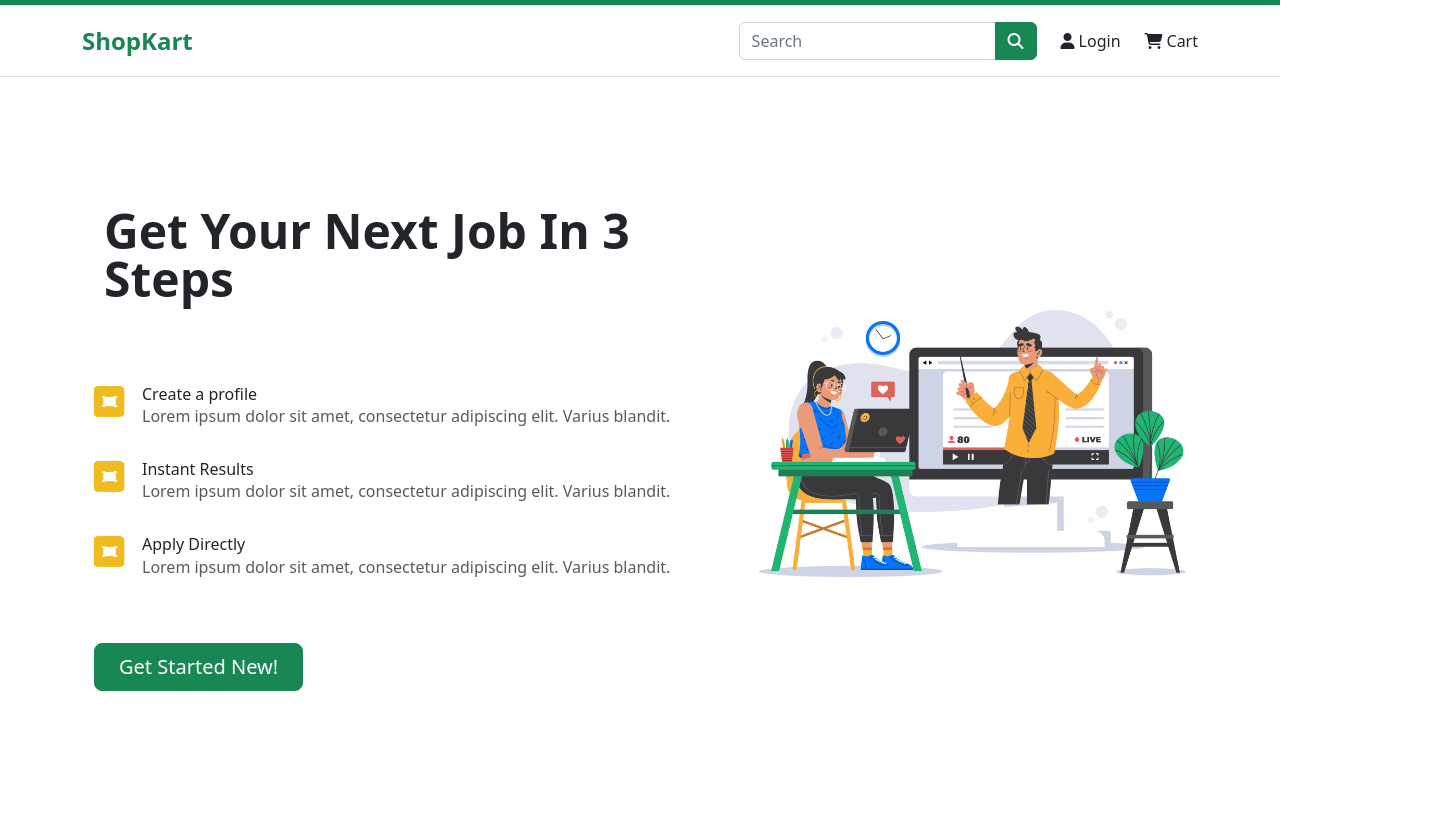
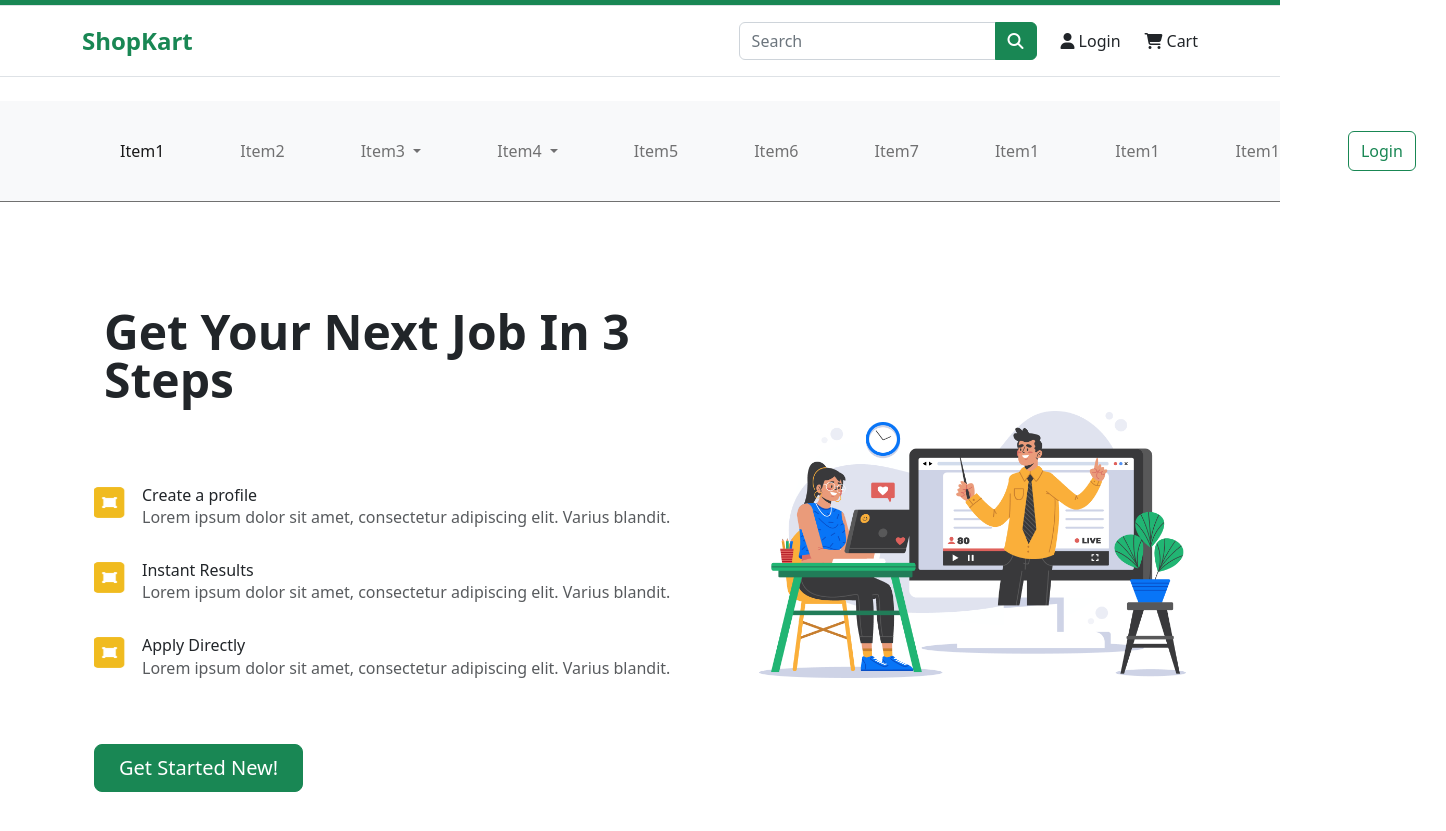
Before and after one commit to MdFarhan036/demoaapp, a plain HTML site: page index.html in a window 1280 px wide. Shown: the part 51-882 px from the top of the page, 1446 px wide, since content can reach past the window. Before the commit the page ends 838 px from the top, so only its background shows below. Drawn offline with nearby package versions, Linux system fonts and the light colour scheme.

Commit message:
Update index.html

```diff
--- a/index.html
+++ b/index.html
@@ -72,11 +72,12 @@
         <div class="px-3 py-2 text-bg-success border-bottom">
             <div class="container">
                 <div class="d-flex flex-wrap align-items-center justify-content-center justify-content-lg-start">
-                <a  class="d-flex align-items-center my-2 my-lg-0 me-lg-auto text-white text-decoration-none">
+                    <a class="d-flex align-items-center my-2 my-lg-0 me-lg-auto text-white text-decoration-none">
                         <li>Lowest guranteed price across the globe. Get Upto 50% off! Book Now</li>
                     </a>
                     <ul class="nav col-12 col-lg-auto my-2 justify-content-center my-md-0 text-small">
-                  <li><a class="nav-link me-2 text-reset" href="#"><i class="fa-solid fa-phone-volume"></i></a></li>
+                        <li><a class="nav-link me-2 text-reset" href="#"><i class="fa-solid fa-phone-volume"></i></a>
+                        </li>
                         <li><a class="nav-link me-2 text-reset" href="#"><i class="fa-brands fa-whatsapp"></i></a></li>
                         <li><a class="nav-link text-reset" href="#"><i class="fa-solid fa-envelope"></i></a></li>
                     </ul>
@@ -84,16 +85,17 @@
             </div>
         </div>
 
-        <nav class="py-3 mb-4 border-bottom">
+        <div class="py-3 mb-4 border-bottom">
             <div class="container d-flex flex-wrap justify-content-center">
                 <a href="/"
                     class="d-flex align-items-center mb-3 mb-lg-0 me-lg-auto link-body-emphasis text-decoration-none">
-                    <span class="fs-4 text-success fw-bold" >ShopKart</span>
+                    <span class="fs-4 text-success fw-bold">ShopKart</span>
                 </a>
                 <form class="d-flex" role="search">
                     <div class="input-group">
                         <input type="search" class="form-control" placeholder="Search" aria-label="Search">
-                        <button class="btn btn-success  " type="submit"><i class="fa-solid fa-magnifying-glass"></i></button>
+                        <button class="btn btn-success  " type="submit"><i
+                                class="fa-solid fa-magnifying-glass"></i></button>
                     </div>
                 </form>
                 <div class="text-end d-flex align-items-center  link-body-emphasis text-decoration-none">
@@ -102,13 +104,72 @@
                 </div>
             </div>
         </div>
+        </div>
+        <nav class="navbar navbar-expand-lg navbar-light bg-light text-center d-flex justify-content-center">
+            <div class="container-fluid">
+                <div class="main-menu collapse navbar-collapse" id="navbarNavDropdown">
+                    <ul class="navbar-nav">
+                        <li class="nav-item">
+                            <a class="nav-link active" aria-current="page" href="index.html">Item1</a>
+                        </li>
+                        <li class="nav-item">
+                            <a class="nav-link" href="#">Item2</a>
+                        </li>
+                        <li class="nav-item dropdown">
+                            <a class="nav-link dropdown-toggle" href="#" data-bs-toggle="dropdown"
+                                id="navbarDropdownMenuLink" role="button" aria-expanded="false">Item3 <i
+                                   ></i></a>
+                            <ul>
+                                <li><a href="#">product1</a></li>
+                                <li><a href="#">product2</a></li>
+                                <li><a href="#">product3</a></li>
+                                <li><a href="#">product4</a></li>
+                            </ul>
+                        </li>
+                        <li class="nav-item dropdown">
+                            <a class="nav-link dropdown-toggle" href="#" data-bs-toggle="dropdown"
+                                id="navbarDropdownMenuLink" role="button" aria-expanded="false">Item4 <i
+                                   ></i></a>
+                            <ul>
+                                <li><a href="#">Service1</a></li>
+                                <li><a href="#">Service2</a></li>
+                                <li><a href="#">Service3</a></li>
+                                <li><a href="#">Service4</a></li>
+                            </ul>
+                        </li>
+                        <li class="nav-item">
+                            <a class="nav-link" href="#">Item5</a>
+                        </li>
+                        <li class="nav-item">
+                            <a class="nav-link" href="#">Item6</a>
+                        </li>
+                        <li class="nav-item">
+                            <a class="nav-link" href="#">Item7</a>
+                        </li>
+                        <li class="nav-item">
+                            <a class="nav-link" href="#">Item1</a>
+                        </li>
+                        <li class="nav-item">
+                            <a class="nav-link" href="#">Item1</a>
+                        </li>
+                        <li class="nav-item">
+                            <a class="nav-link" href="#">Item1</a>
+                        </li>
+                        <li class="nav-item">
+
+                            <button class="btn btn-outline-success my-2 my-sm-0" type="submit">Login</button>
+                        </li>
+                    </ul>
+                </div>
+            </div>
         </nav>
     </header>
 
     <div class="container col-xxl-12 px-4 py-5">
         <div class="row flex-lg-row-reverse align-items-center g-5 py-5">
             <div class="col-10 col-sm-8 col-lg-5">
-            <img src="./Illustration.png" class="d-block mx-lg-auto img-fluid" alt="Bootstrap Themes" width="700" height="500" loading="lazy">
+                <img src="./Illustration.png" class="d-block mx-lg-auto img-fluid" alt="Bootstrap Themes" width="700"
+                    height="500" loading="lazy">
             </div>
             <div class="col-lg-7">
                 <h1 class="display-5 fw-bold text-body-emphasis lh-1">Get Your Next Job In 3 Steps</h1>
@@ -116,29 +177,35 @@
                 <div class="d-flex flex-column flex-md-row  py-md-5 align-items-center justify-content-left">
                     <div class="list-group">
                         <a href="#" class=" text-dark d-flex gap-3 py-3" aria-current="true">
-                    <img src="./Screenshot 2023-10-26 232406.png" alt="twbs" width="32" height="32" class=" flex-shrink-0">
+                            <img src="./Screenshot 2023-10-26 232406.png" alt="twbs" width="32" height="32"
+                                class=" flex-shrink-0">
                             <div class="d-flex gap-2 w-100 justify-content-between">
                                 <div>
                                     <h6 class="mb-0">Create a profile</h6>
-                        <p class="mb-0 opacity-75">Lorem ipsum dolor sit amet, consectetur adipiscing elit. Varius blandit.</p>
+                                    <p class="mb-0 opacity-75">Lorem ipsum dolor sit amet, consectetur adipiscing elit.
+                                        Varius blandit.</p>
                                 </div>
                             </div>
                         </a>
                         <a href="#" class=" text-dark d-flex gap-3 py-3" aria-current="true">
-                    <img src="./Screenshot 2023-10-26 232406.png" alt="twbs" width="32" height="32" class=" flex-shrink-0">
+                            <img src="./Screenshot 2023-10-26 232406.png" alt="twbs" width="32" height="32"
+                                class=" flex-shrink-0">
                             <div class="d-flex gap-2 w-100 justify-content-between">
                                 <div>
                                     <h6 class="mb-0">Instant Results</h6>
-                        <p class="mb-0 opacity-75">Lorem ipsum dolor sit amet, consectetur adipiscing elit. Varius blandit.</p>
+                                    <p class="mb-0 opacity-75">Lorem ipsum dolor sit amet, consectetur adipiscing elit.
+                                        Varius blandit.</p>
                                 </div>
                             </div>
                         </a>
                         <a href="#" class=" text-dark d-flex gap-3 py-3" aria-current="true">
-                    <img src="./Screenshot 2023-10-26 232406.png" alt="twbs" width="32" height="32" class=" flex-shrink-0">
+                            <img src="./Screenshot 2023-10-26 232406.png" alt="twbs" width="32" height="32"
+                                class=" flex-shrink-0">
                             <div class="d-flex gap-2 w-100 justify-content-between">
                                 <div>
                                     <h6 class="mb-0">Apply Directly</h6>
-                        <p class="mb-0 opacity-75">Lorem ipsum dolor sit amet, consectetur adipiscing elit. Varius blandit.</p>
+                                    <p class="mb-0 opacity-75">Lorem ipsum dolor sit amet, consectetur adipiscing elit.
+                                        Varius blandit.</p>
                                 </div>
                             </div>
                         </a>
```
Lines whose indentation alone changed are shown as unchanged.
